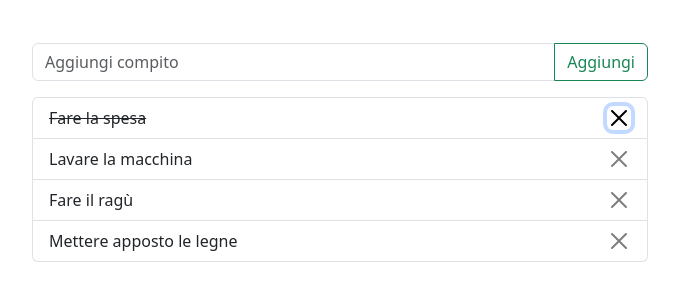
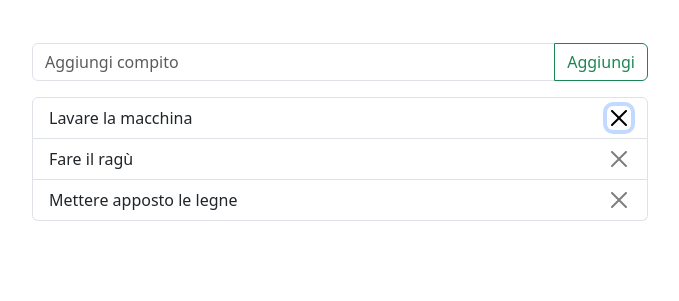
Before and after one commit to GiacomoSeveri/vue-todolist, a plain HTML site: page index.html in a window 1280 px wide. Both pictures are taken after a click on the button 919 px from the left and 187 px from the top of the page. Shown: the part 69-370 px from the top of the page, without its empty margins (300-979 px from the left). Drawn offline with nearby package versions, Linux system fonts and the light colour scheme.

Commit message:
added delete tasks

```diff
--- a/index.html
+++ b/index.html
@@ -30,9 +30,9 @@
                 <button class="btn btn-outline-success" type="button">Aggiungi</button>
             </div>
             <ul class="list-group" role="button">
-                <li v-for="(task, i) in tasks" @click="deed(i)" :class="task.done === true ? 'text-decoration-line-through' : ''" class="list-group-item d-flex justify-content-between">
-                    {{ task.name }}
-                    <button type="button" class="btn-close"></button>
+                <li v-for="(task, i) in tasks" class="list-group-item d-flex justify-content-between">
+                    <span @click="deed(i)" :class="task.done === true ? 'text-decoration-line-through' : ''">{{ task.name }}</span>
+                    <button type="button" class="btn-close" @click="deleteTask(i)"></button>
                 </li>
 
             </ul>
--- a/js/script.js
+++ b/js/script.js
@@ -30,6 +30,9 @@ const app = Vue.createApp({
             } else if(this.tasks[currentIndex].done = true) {
                 this.tasks[currentIndex].done = false;
             }
+        },
+        deleteTask(currentIndex){
+            this.tasks.splice(currentIndex, 1);
         }
     }
 });
```
